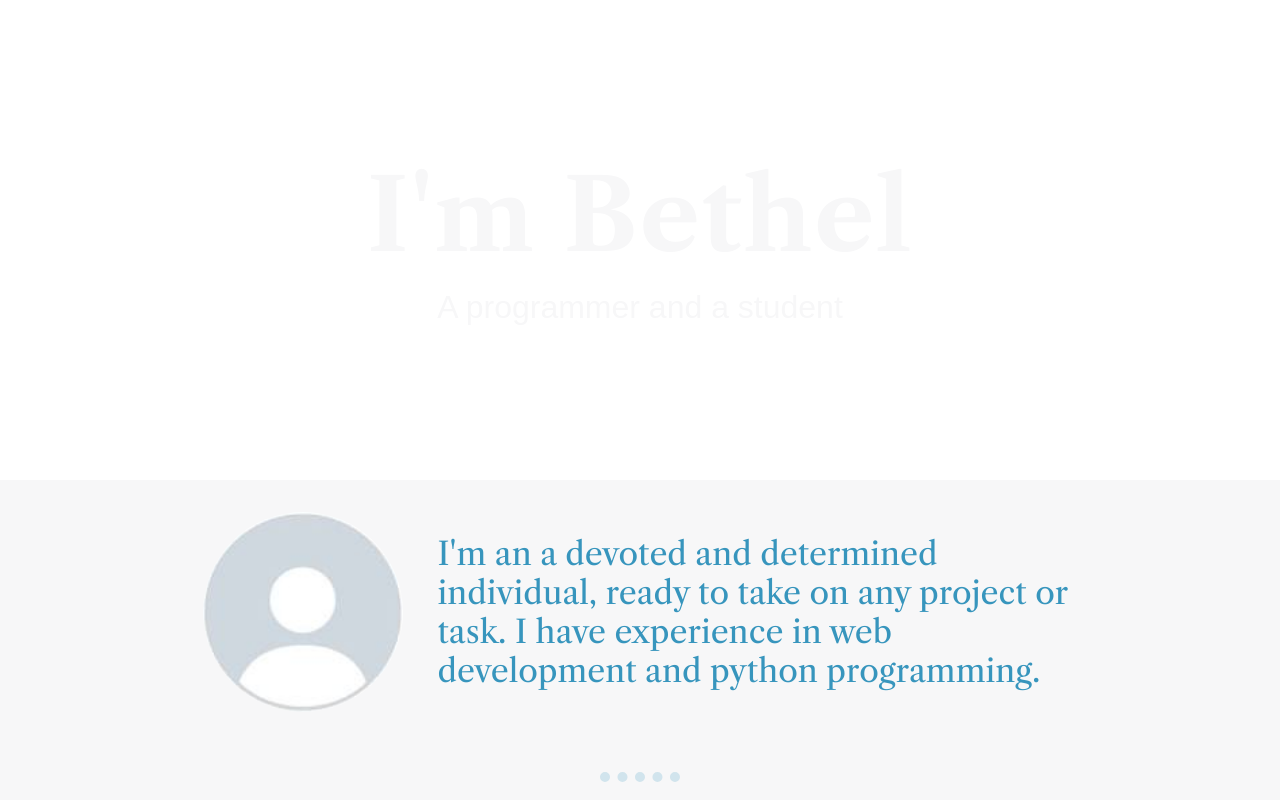
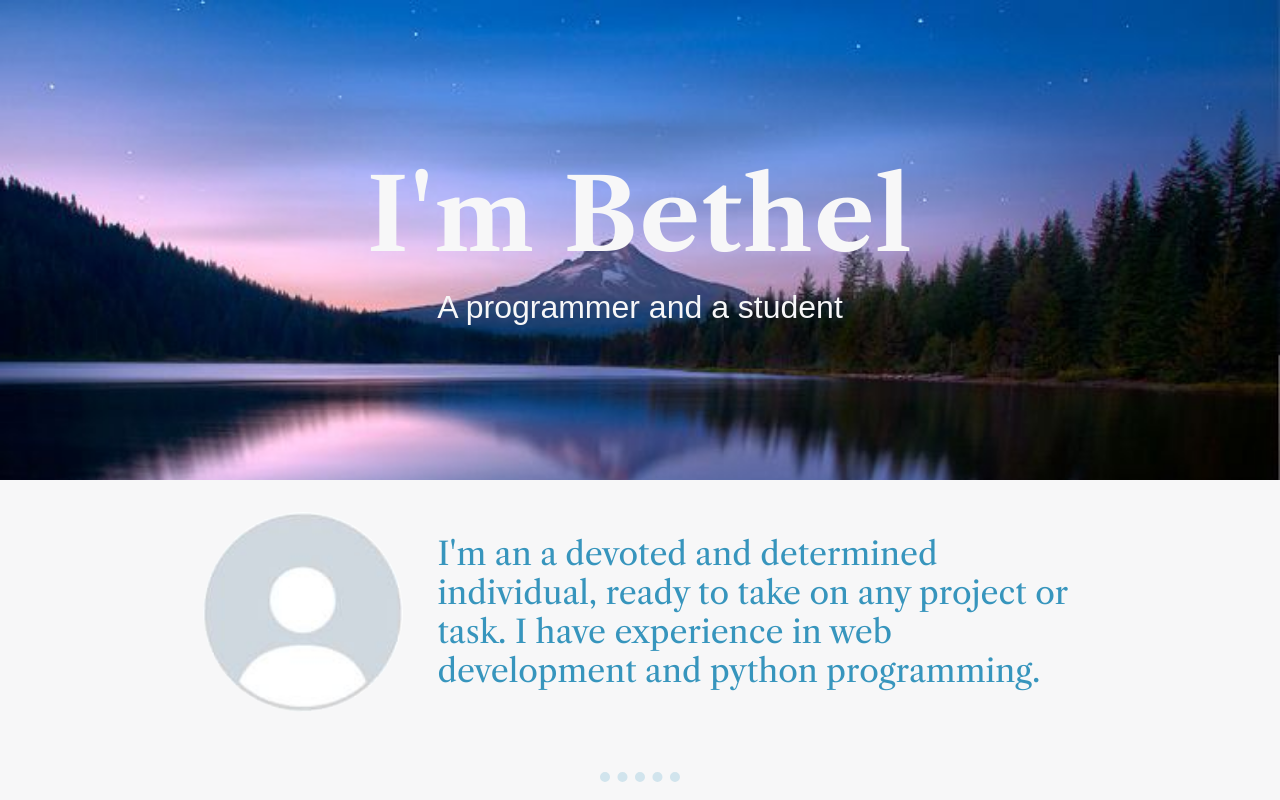
Before and after one commit to Phoenix2761/Resume-with-CSS, a plain HTML site: page index.html in a window 1280 px wide. Shown: the top 800 px of the page. Drawn offline with nearby package versions, Linux system fonts and the light colour scheme; files whose address does not match are found by name; a web font is replaced by a local one.

Commit message:
Update style.css

```diff
--- a/style.css
+++ b/style.css
@@ -16,7 +16,7 @@ header {
     flex-direction: column;
     justify-content: center;
     align-items: center;
-    background-image: url(./assets/background2.jpg);
+    background-image: url(./background2.jpg);
     background-size: cover;
 }
 
```
